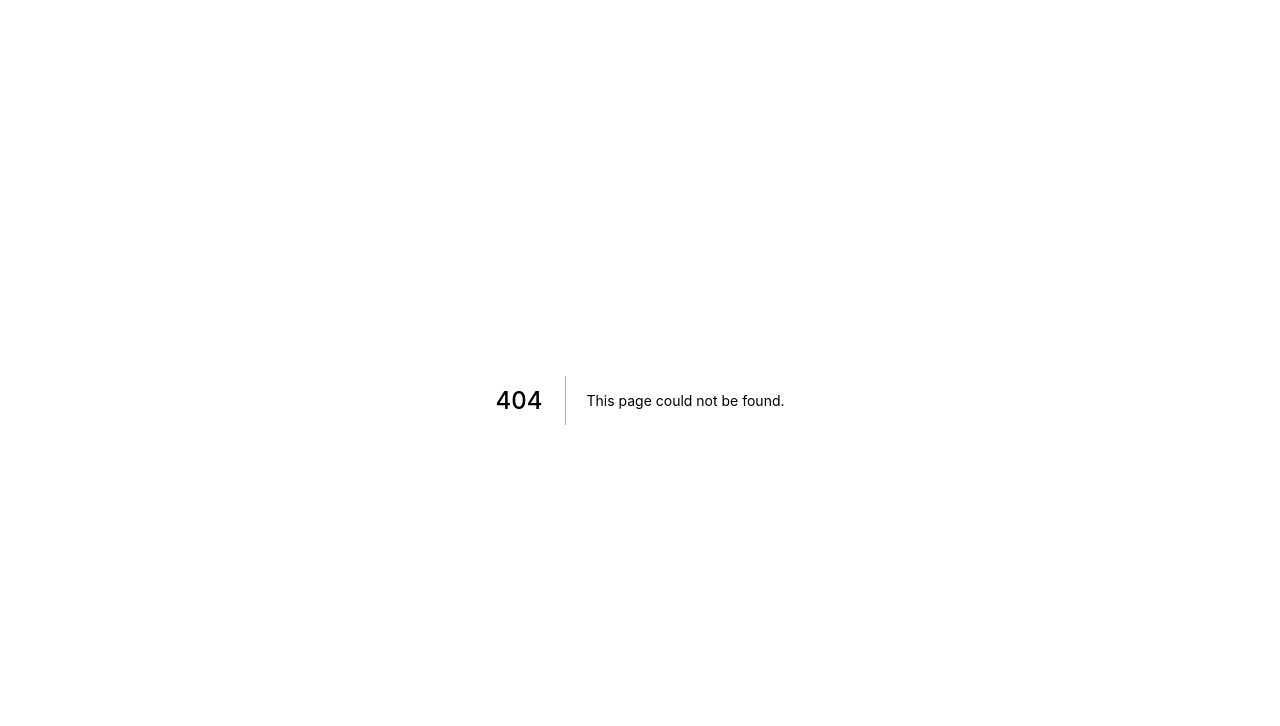
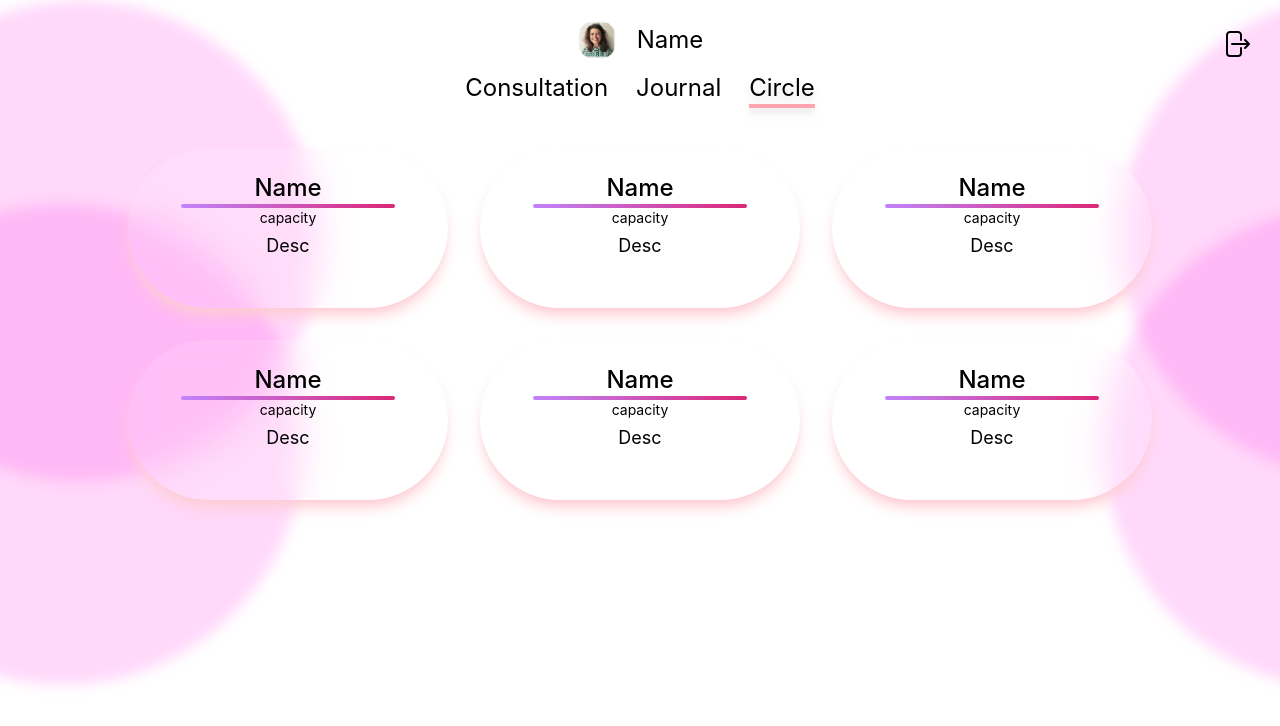
Before and after one commit to Hasyim-Kai/Healme-College-Final-Project, a Next.js app: page /user/circle in a window 1280 px wide. Before the commit this address had no page. Shown: the top 726 px of the page. Built offline with nearby package versions, Linux system fonts and the light colour scheme.

Commit message:
Add Circle Page

```diff
--- /dev/null
+++ b/pages/user/circle.tsx
@@ -0,0 +1,13 @@
+import type { NextPage } from 'next'
+import DefaultLayout from '../../presentation/layout/DefaultLayout'
+import CircleBgAnimation from '../../presentation/components/global/CircleBgAnimation'
+import CircleList from '../../presentation/components/features/dashboard/circle/CircleList'
+
+const Circle: NextPage = () => {
+  return <DefaultLayout pageTitle='Circle Community' additionalStyle='relative'>
+    <CircleList />
+    <CircleBgAnimation />
+  </DefaultLayout>
+}
+
+export default Circle
--- /dev/null
+++ b/presentation/components/features/dashboard/circle/CircleList.tsx
@@ -0,0 +1,13 @@
+import UserNavbar from '../UserNavbar'
+import CircleCard from './CircleCard'
+
+export default function CircleList() {
+  const dummy = [1, 2, 3, 4, 5, 6]
+
+  return <div className='mx-auto lg:max-w-5xl'>
+    <UserNavbar />
+    <section className='grid lg:grid-cols-3 grid-cols-1 gap-8 mt-10'>
+      {dummy.map((item, index) => <CircleCard />)}
+    </section>
+  </div>
+}
```
